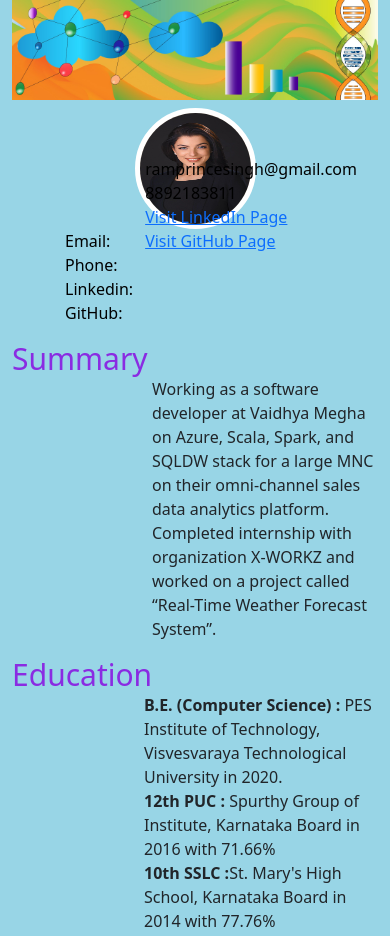
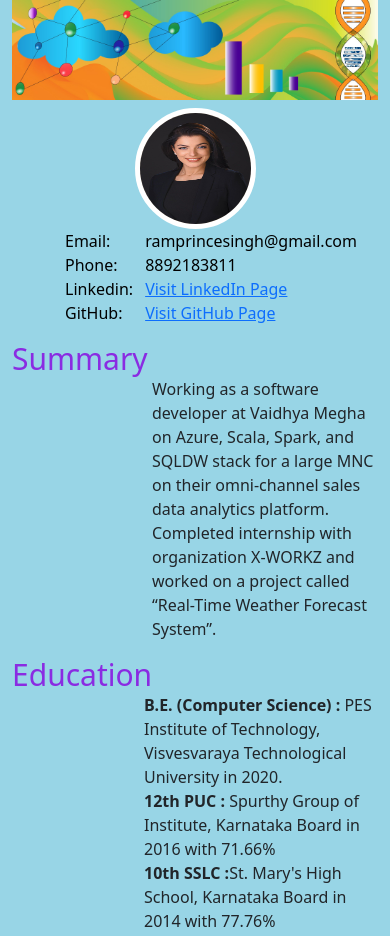
Before and after one commit to ramsingh1997/ramsingh1997.github.io, a plain HTML site: page index.html in a window 390 px wide. Shown: the top 936 px of the page. Drawn offline with nearby package versions, Linux system fonts and the light colour scheme.

Commit message:
Update styles.css

```diff
--- a/styles.css
+++ b/styles.css
@@ -74,13 +74,14 @@ list-style: none;
 	.list{
 		list-style: none;
 		color: black;
-		margin-top:0px
+		margin-top:0px;
 
 	}
 
 	.list_value{
 		list-style: none;
 		color: black;
+		margin-top:0px;
 		margin-left:-20px;
 	}
 	.title{
```
